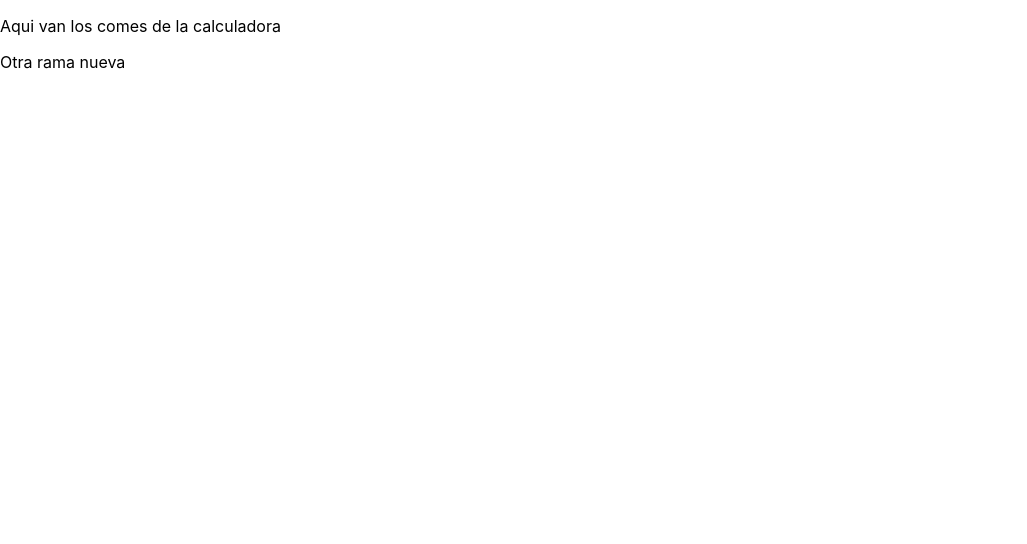
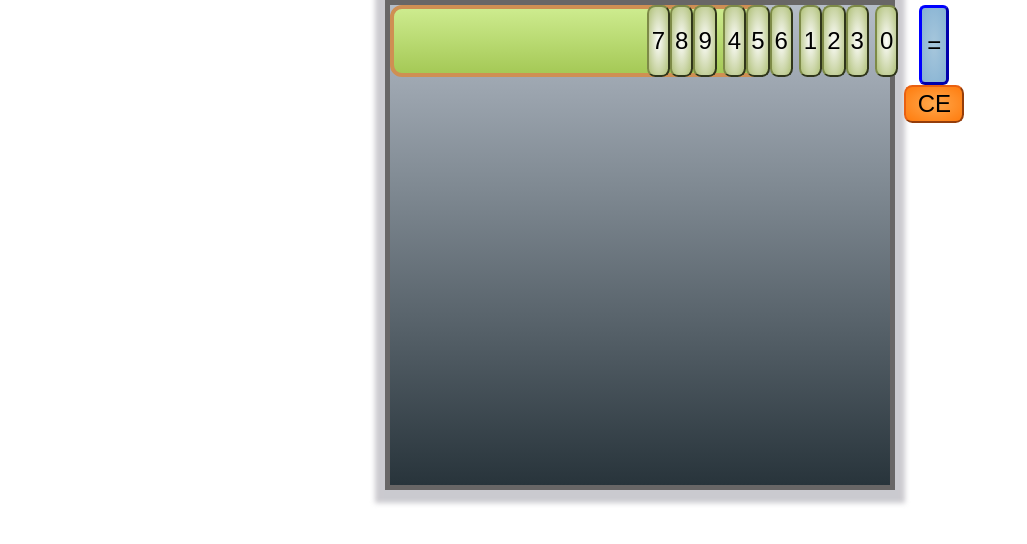
Before and after one commit to javiercl/calculator-team, a React (Create React App) app: page / in a window 1280 px wide. Shown: the top 544 px of the page, without its empty margins (0-1027 px from the left). Built offline with nearby package versions, Linux system fonts and the light colour scheme.

Commit message:
diseño casi acabado

```diff
--- a/pruebas.html
+++ b/pruebas.html
@@ -22,7 +22,7 @@ filter: progid:DXImageTransform.Microsoft.gradient( startColorstr='#fcfff4', end
                 <th colspan="4" class="marca">CALCULADORA LECHUGA</th>
             </tr>
             <tr>
-                <th colspan="4" class="display">.0</th>
+                <th colspan="4" class="display"></th>
                 <tr class="fila">
         </thead>
         <tbody>
--- a/src/components/App.js
+++ b/src/components/App.js
@@ -1,9 +1,9 @@
 import React, { useState } from 'react';
 
-// import Display from './components/Display';
-// import ButtNum from './components/ButtNum';
-// import ButtOpe from './components/ButtOpe';
-// import ButtEqu from './components/ButtEqu';
+ import Display from './Display';
+ import ButtNum from './ButtNum';
+ // import ButtOpe from './ButtOpe';
+ import ButtEqu from './ButtEqu';
 
 
 function App() {
@@ -16,19 +16,18 @@ function App() {
   });
 
   return (
-    <div class="fondo">
+    <div className="calCuerpo">
 
-      <p>Aqui van los comes de la calculadora</p>
 
-      <p> Otra rama nueva</p>
-      {/*
+
 
       <Display values={values}/>
+      <div
+      style={{display:"flex", justifyContent:"center"}}>
       <ButtNum values={values} setValues={setValues}/>
       <ButtEqu values={values} setValues={setValues}/>
-      <ButtOpe values={values} setValues={setValues}/>
-
-      */}
+    {/*<ButtOpe values={values} setValues={setValues}/>*/}
+      </div>
 
     </div>
   );
--- a/src/components/ButtEqu.js
+++ b/src/components/ButtEqu.js
@@ -15,7 +15,7 @@ const Buttequ = ({values, setValues}) => {
     }
     return (
         <div>
-             <button onClick={(e)=>{
+             <button className="btnAzul" onClick={(e)=>{
                 e.preventDefault();
                 let result=0;
                 switch(values.operador){
@@ -42,7 +42,9 @@ const Buttequ = ({values, setValues}) => {
                 });
             }
             }>=</button>
-            <button key ="btnequ" onClick={handleClicEqu}>CE</button>
+
+            <button className="btnVerde" key ="btnequ" onClick={handleClicEqu}>CE</button>
+
         </div>
     );
 }
--- a/src/components/ButtNum.js
+++ b/src/components/ButtNum.js
@@ -23,17 +23,22 @@ const ButtNum = ({values, setValues}) => {
         }
     }
     return (
-        <>
-            <button key="btn7" onClick={handleClic}>7</button>
-            <button key="btn8" onClick={handleClic}>8</button>
-            <button key="btn9" onClick={handleClic}>9</button>
-            <button key="btn4" onClick={handleClic}>4</button>
-            <button key="btn5" onClick={handleClic}>5</button>
-            <button key="btn6" onClick={handleClic}>6</button>
-            <button key="btn1" onClick={handleClic}>1</button>
-            <button key="btn2" onClick={handleClic}>2</button>
-            <button key="btn3" onClick={handleClic}>3</button>
-            <button key="btn0" onClick={handleClic}>0</button>
+        <>   <tr class="fila"></tr>
+            <button className="btnNum" key="btn7" onClick={handleClic}>7</button>
+            <button className="btnNum" key="btn8" onClick={handleClic}>8</button>
+            <button className="btnNum" key="btn9" onClick={handleClic}>9</button>
+            <tr class="fila"></tr>
+            <button className="btnNum" key="btn4" onClick={handleClic}>4</button>
+            <button className="btnNum" key="btn5" onClick={handleClic}>5</button>
+            <button className="btnNum" key="btn6" onClick={handleClic}>6</button>
+            <tr class="fila"></tr>
+            <button className="btnNum" key="btn1" onClick={handleClic}>1</button>
+            <button className="btnNum" key="btn2" onClick={handleClic}>2</button>
+            <button className="btnNum" key="btn3" onClick={handleClic}>3</button>
+            <tr class="fila"></tr>
+            <button className="btnNum" key="btn0" onClick={handleClic}>0</button>
+            <tr class="fila"></tr>
+
         </>
     )
 };
--- a/src/components/Display.js
+++ b/src/components/Display.js
@@ -3,9 +3,9 @@ import react from 'react';
 
 const Display = ({value}) => {
     return (
-        <div>
+        <div className = "display">
 
-        <span>{value.result}</span>
+      {0}
 
         </div>
     );
--- a/src/index.css
+++ b/src/index.css
@@ -28,7 +28,10 @@ code {
   background: -webkit-linear-gradient(top,  rgba(181,189,200,1) 0%,rgba(130,140,149,1) 36%,rgba(40,52,59,1) 100%);
   background: linear-gradient(to bottom,  rgba(181,189,200,1) 0%,rgba(130,140,149,1) 36%,rgba(40,52,59,1) 100%);
   filter: progid:DXImageTransform.Microsoft.gradient( startColorstr='#b5bdc8', endColorstr='#28343b',GradientType=0 );
-
+  display: grid;
+  grid-template-rows: 15% auto;
+  grid-template-columns: 75% 15%;
+  grid-template-areas: none;
   border-radius: .5 em;
   box-shadow: 0px 3px 5px 10px rgba(183, 182, 189, 0.726);
   height: 60vh;
@@ -61,7 +64,6 @@ background: -moz-radial-gradient(center, ellipse cover,  rgba(254,254,253,1) 0%,
 background: -webkit-radial-gradient(center, ellipse cover,  rgba(254,254,253,1) 0%,rgba(220,227,196,1) 42%,rgba(174,191,118,1) 100%);
 background: radial-gradient(ellipse at center,  rgba(254,254,253,1) 0%,rgba(220,227,196,1) 42%,rgba(174,191,118,1) 100%);
 filter: progid:DXImageTransform.Microsoft.gradient( startColorstr='#fefefd', endColorstr='#aebf76',GradientType=1 );
-
   width: 60px;
   cursor: pointer;
 }.btnNum:hover{
```
Also changed, not shown: 1 other file (tests, documents, lock files or other folders).
